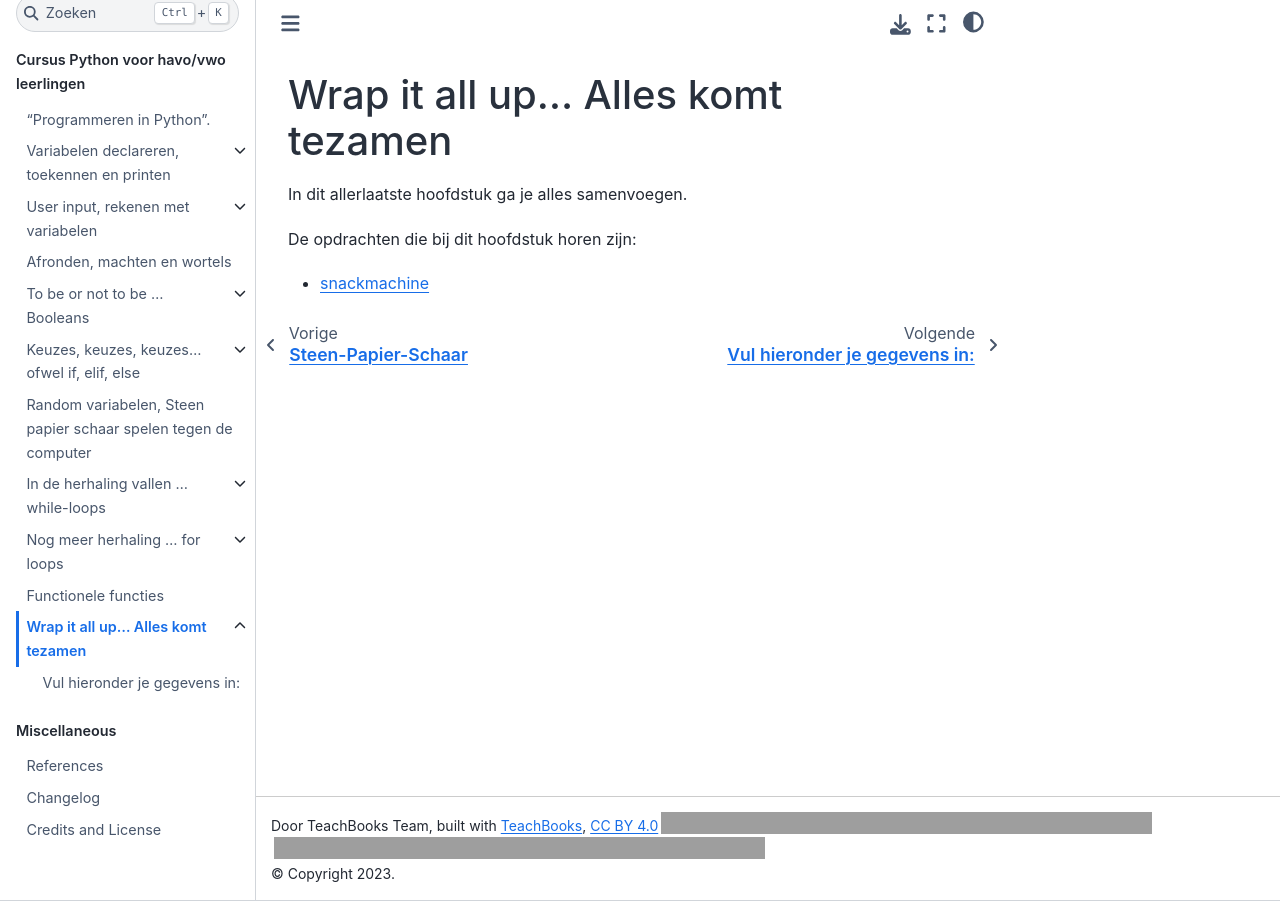
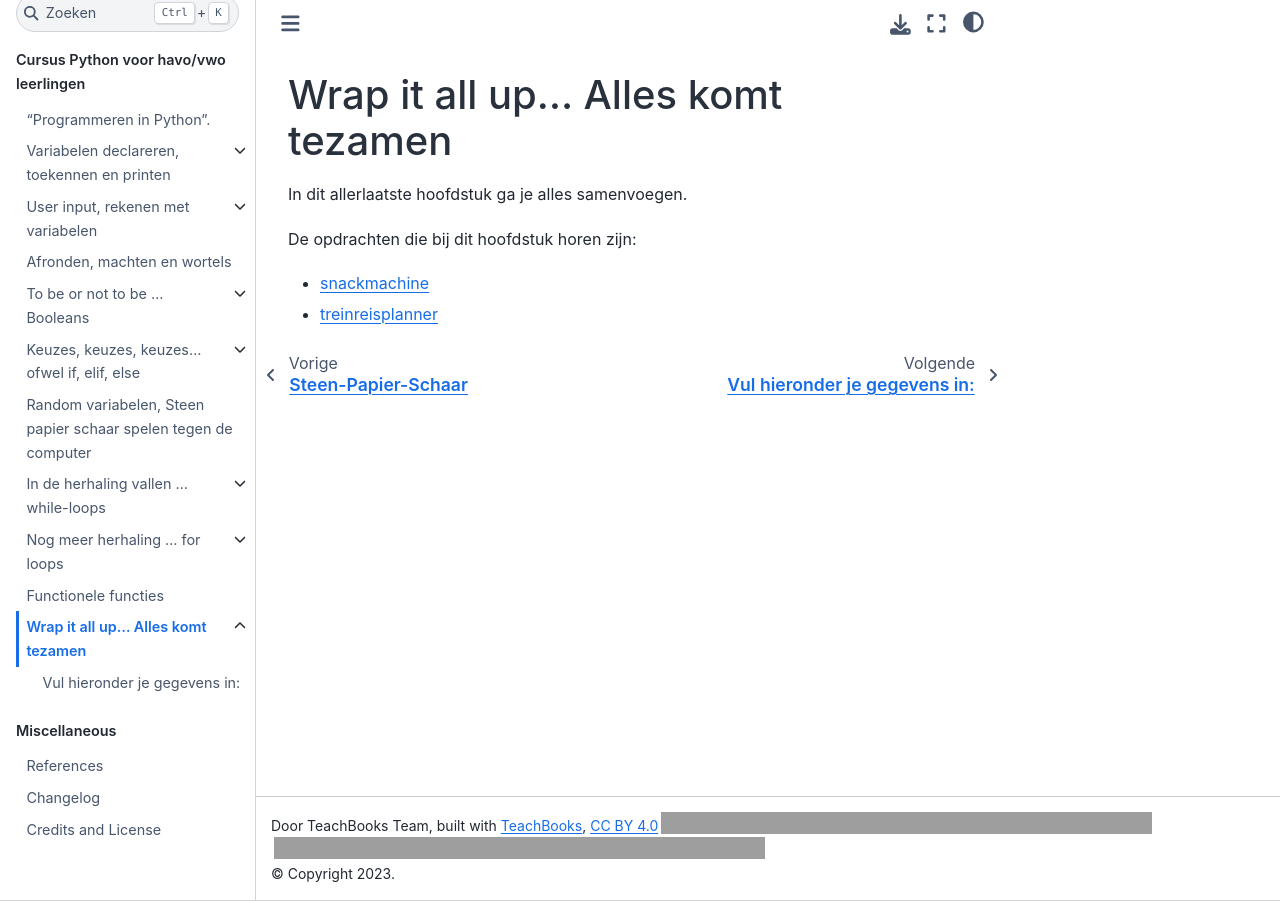
Before and after one commit to nerdyJuffie/PythonProgrammeren, a Jupyter Book: the page built from book/some_content/hoofdstuk10.md, in a window 1280 px wide, cut to the strip 0-901 px from the top of the page. Built offline with Jupyter Book 1.0.4 settings and Sphinx 7.4.7 and the Sphinx Book theme 1.1.4, drawn with Linux system fonts in a browser that asks for light colours; pages that are not in the unit, such as notebooks, are missing from menus; comment, search, counter and statistics services are not loaded; grey boxes are pictures that could not be loaded.

Commit message:
Update hoofdstuk10.md

```diff
--- a/book/some_content/hoofdstuk10.md
+++ b/book/some_content/hoofdstuk10.md
@@ -4,3 +4,4 @@ In dit allerlaatste hoofdstuk ga je alles samenvoegen.
 
 De opdrachten die bij dit hoofdstuk horen zijn:
 - [snackmachine](snackmachine.ipynb)
+- [treinreisplanner](treinreisplanner.ipynb)
```
